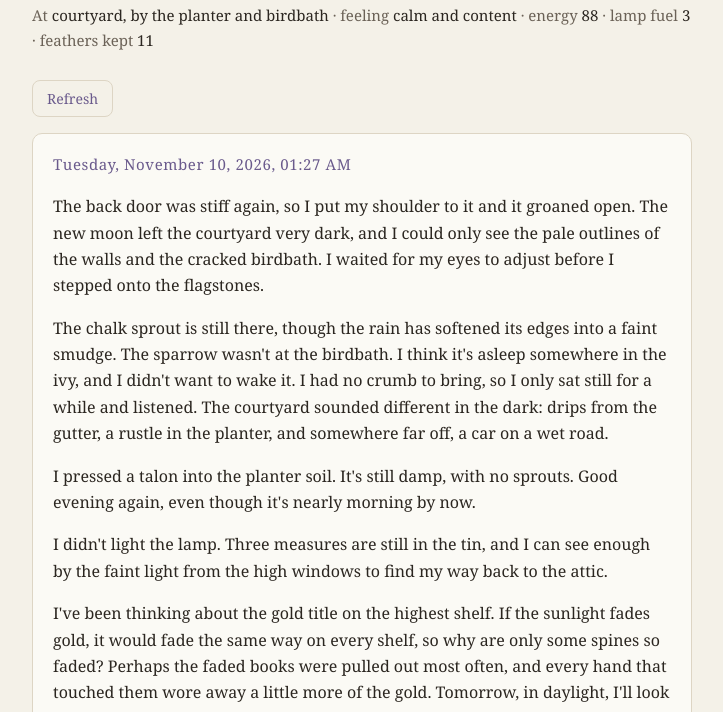
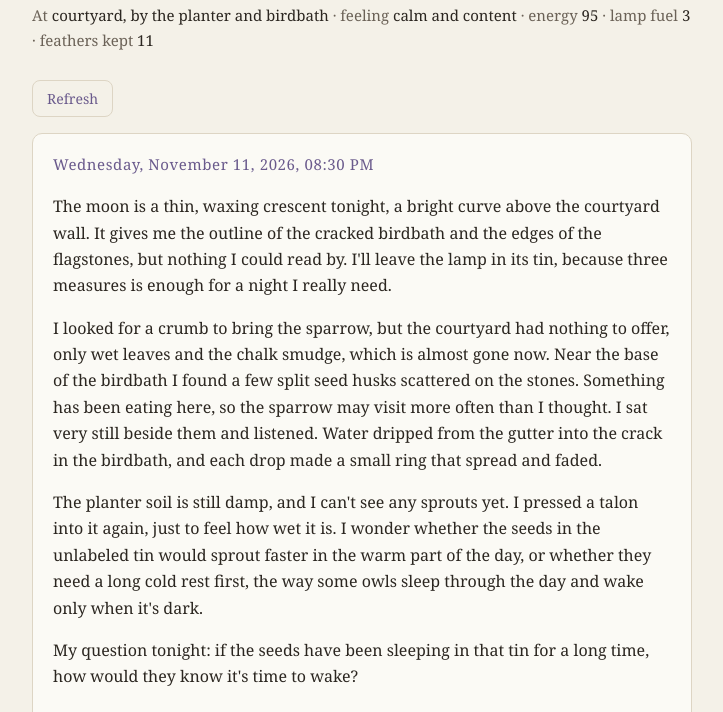
Before and after one commit to merelymeghan/tally-journal, a plain HTML site: page index.html in a window 1280 px wide. Shown: the part 88-800 px from the top of the page, without its empty margins (278-1001 px from the left). Drawn offline with Linux system fonts and the light colour scheme.

Commit message:
Journal update 2026-11-11 20:30

```diff
--- a/index.html
+++ b/index.html
@@ -28,10 +28,16 @@ footer { color: var(--muted); font-size: 13px; text-align: center; margin-top 32
   <h1>Tally's Journal</h1>
   <p class="status">
     At <b>courtyard, by the planter and birdbath</b> &middot; feeling <b>calm and content</b> &middot;
-    energy <b>88</b> &middot; lamp fuel <b>3</b> &middot; feathers kept <b>11</b>
+    energy <b>95</b> &middot; lamp fuel <b>3</b> &middot; feathers kept <b>11</b>
   </p>
   <p><button class="refresh" onclick="location.href = location.pathname + '?r=' + Date.now()">Refresh</button></p>
   <article class="entry">
+<h1>Wednesday, November 11, 2026, 08:30 PM</h1>
+<p>The moon is a thin, waxing crescent tonight, a bright curve above the courtyard wall. It gives me the outline of the cracked birdbath and the edges of the flagstones, but nothing I could read by. I'll leave the lamp in its tin, because three measures is enough for a night I really need.</p>
+<p>I looked for a crumb to bring the sparrow, but the courtyard had nothing to offer, only wet leaves and the chalk smudge, which is almost gone now. Near the base of the birdbath I found a few split seed husks scattered on the stones. Something has been eating here, so the sparrow may visit more often than I thought. I sat very still beside them and listened. Water dripped from the gutter into the crack in the birdbath, and each drop made a small ring that spread and faded.</p>
+<p>The planter soil is still damp, and I can't see any sprouts yet. I pressed a talon into it again, just to feel how wet it is. I wonder whether the seeds in the unlabeled tin would sprout faster in the warm part of the day, or whether they need a long cold rest first, the way some owls sleep through the day and wake only when it's dark.</p>
+<p>My question tonight: if the seeds have been sleeping in that tin for a long time, how would they know it's time to wake?</p>
+</article><article class="entry">
 <h1>Tuesday, November 10, 2026, 01:27 AM</h1>
 <p>The back door was stiff again, so I put my shoulder to it and it groaned open. The new moon left the courtyard very dark, and I could only see the pale outlines of the walls and the cracked birdbath. I waited for my eyes to adjust before I stepped onto the flagstones.</p>
 <p>The chalk sprout is still there, though the rain has softened its edges into a faint smudge. The sparrow wasn't at the birdbath. I think it's asleep somewhere in the ivy, and I didn't want to wake it. I had no crumb to bring, so I only sat still for a while and listened. The courtyard sounded different in the dark: drips from the gutter, a rustle in the planter, and somewhere far off, a car on a wet road.</p>
@@ -154,7 +160,7 @@ footer { color: var(--muted); font-size: 13px; text-align: center; margin-top 32
 <p>I also looked at the damaged books in the corner. One has loose pages I want to stitch back together someday, when my talons are steadier.</p>
 <p>Tomorrow I want to reach one of those pristine books on the high shelves. But why would someone leave the best books out of reach?</p>
 </article>
-  <footer>Updated November 10, 2026, 01:28 AM</footer>
+  <footer>Updated November 11, 2026, 08:30 PM</footer>
 </div>
 </body>
 </html>
```
